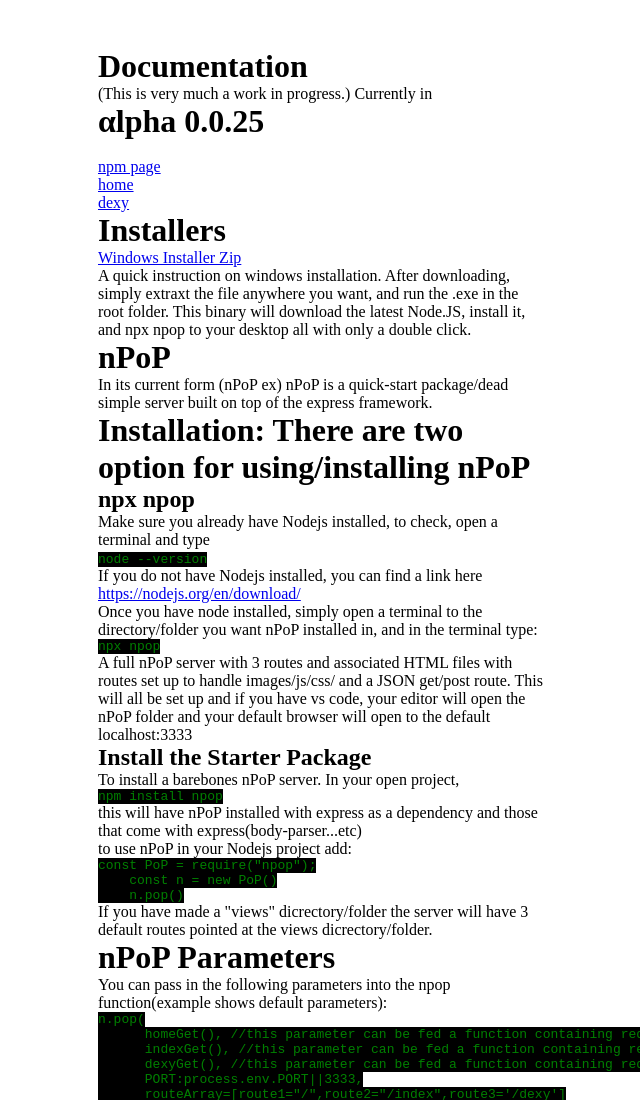
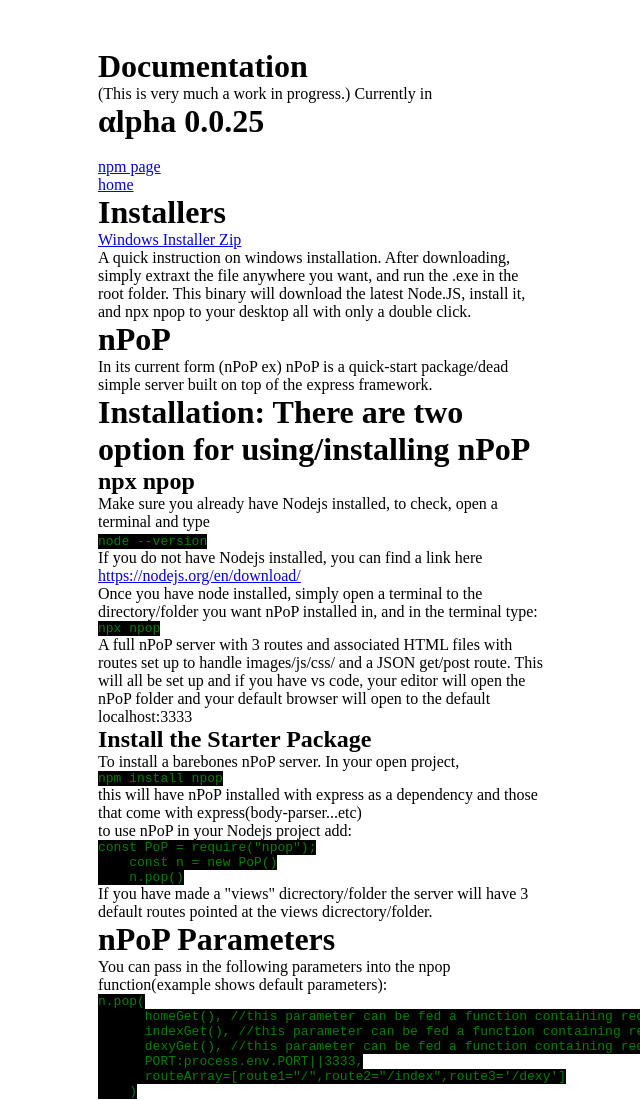
Before and after one commit to shyaboi/npopio, a website: page views/index2.html in a window 1280 px wide. Shown: the top 1100 px of the page, without its empty margins (318-958 px from the left). Drawn offline with Linux system fonts and the light colour scheme; files that its build step writes are made by us from their sources.

Commit message:
removed dexy

```diff
--- a/views/index2.html
+++ b/views/index2.html
@@ -15,8 +15,6 @@
     <a href="https://www.npmjs.com/package/npop">npm page</a>
     <br>
     <a href="/">home</a>
-    <br>
-    <a href="/dexy">dexy</a>
     <br>
     <h1>Installers</h1>
     <a href="/downloadzip">Windows Installer Zip</a>
```
